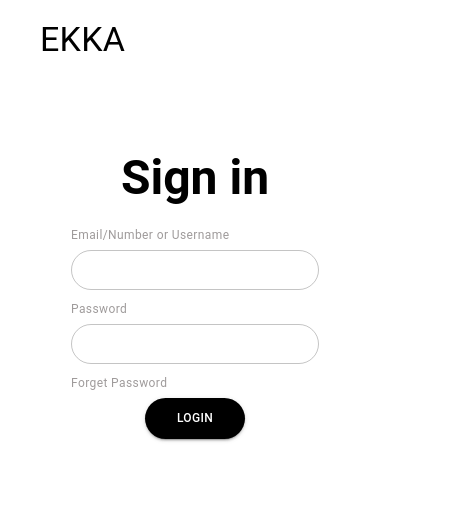
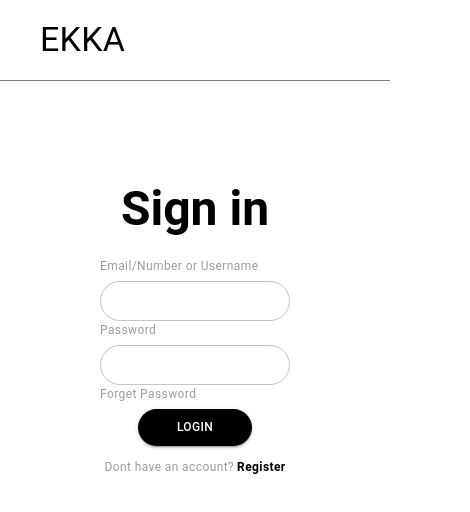
Before and after one commit to abidali671/e-store-dashboard, a React (Create React App) app: page /login in a window 390 px wide. Shown: the top 512 px of the page, 470 px wide, since content can reach past the window. Built offline with nearby package versions, Linux system fonts and the light colour scheme.

Commit message:
form style!

```diff
--- a/src/components/auth_container/index.tsx
+++ b/src/components/auth_container/index.tsx
@@ -1,13 +1,27 @@
 import React from 'react';
-import { Box } from '@mui/material';
+import { Box, Grid } from '@mui/material';
 import { Navbar } from '../../components';
 import * as types from './auth_container.types';
+import * as styles from '../../pages/auth/login/sign_in.styles';
 
+import SignInImg from '../../assests/account.png';
 const AuthContainer: types.ComponentT = ({ children }: types.PropsT) => {
 	return (
 		<Box>
 			<Navbar />
-			{children}
+			<Box sx={{ flexGrow: 1,justifyContent:'center',alignItem:'center'}}>
+				{/* grid layout */}
+				<Grid container columns={12}>
+					<Grid item lg={6} md={6} xs={6}>
+						{/* side Image */}
+						<Box component='img' src={SignInImg} sx={styles.image} />
+					</Grid>
+					<Grid item lg={6} md={6} sm={12} flexGrow={1}>
+						{/* Sign in */}
+					{children}
+					</Grid>
+				</Grid>
+			</Box>
 		</Box>
 	);
 };
--- a/src/components/navbar/index.tsx
+++ b/src/components/navbar/index.tsx
@@ -5,7 +5,7 @@ import * as types from './navbar.types';
 const Navbar: types.ComponentT = () => {
 	return (
 		<Box sx={styles.root}>
-			<Typography variant='h4'>EKKA</Typography>
+			<Typography variant='h4' >EKKA</Typography>
 		</Box>
 	);
 };
--- a/src/components/navbar/navbar.styles.ts
+++ b/src/components/navbar/navbar.styles.ts
@@ -1,11 +1,12 @@
 import { SxProps, Theme } from '@mui/material';
 
 export const root: SxProps<Theme> = {
-	width: '100%',
+	// width: 'auto',
 	height: '80px',
 	background: '#FFF',
 	display: 'flex',
 	alignItems: 'center',
 	justifyContent: 'flex-start',
 	px: '40px',
+	borderBottom:'1px solid gray'
 };
--- a/src/pages/auth/login/index.tsx
+++ b/src/pages/auth/login/index.tsx
@@ -2,34 +2,17 @@ import { Button, TextField, Typography } from '@mui/material';
 import Box from '@mui/material/Box';
 import Paper from '@mui/material/Paper';
 import Grid from '@mui/material/Grid';
-import '../../styles.css';
-import { styled } from '@mui/material/styles';
+// import '../../styles.css';
 import { AuthContainer } from '../../../components';
 import useLogin from './login.hook';
 import SignInImg from '../../../assests/Rectangle5.png';
-
-const Item = styled(Paper)(({ theme }) => ({
-	backgroundColor: theme.palette.mode === 'dark' ? '#1A2027' : '#fff',
-	...theme.typography.body2,
-	// padding: theme.spacing(1),
-	textAlign: 'left',
-	color: theme.palette.text.secondary,
-}));
-
-const Login = () => {
+import * as types from './sign_in.types';
+import * as styles from '../login/sign_in.styles';
+const Login: types.ComponentT =  () => {
 	const { formik } = useLogin();
 	return (
 		<AuthContainer>
-			<Box sx={{ flexGrow: 1 }}>
-				{/* grid layout */}
-				<Grid container columns={12}>
-					<Grid item lg={6} sm={6}>
-						{/* side Image */}
-						<img src={SignInImg} className='signIn-img' />
-					</Grid>
-					<Grid item lg={6} sm={6} flexGrow={1}>
-						{/* Sign in */}
-						<div className='main-signIn'>
+			<Box sx={styles.root}>
 				<form className='flex-form' onSubmit={formik.handleSubmit}>
 					<Typography
 						variant='h3'
@@ -60,6 +43,7 @@ const Login = () => {
 						placeholder=''
 						variant='outlined'
 						size='small'
+						sx={styles.textField}
 					/>
 					<Typography
 						variant='caption'
@@ -80,6 +64,7 @@ const Login = () => {
 						type='password'
 						value={formik.values.password}
 						onChange={formik.handleChange}
+						sx={styles.textField}
 						error={formik.touched.password && Boolean(formik.errors.password)}
 						helperText={formik.touched.password && formik.errors.password}
 					/>
@@ -96,10 +81,10 @@ const Login = () => {
 						style={{
 							borderRadius: 50,
 							backgroundColor: 'black',
-										width: '40%',
+							width: '60%',
 							fontSize: '12px',
 							textAlign: 'center',
-										padding: '10px',
+							padding: '8px',
 						}}
 						className='form-btn'
 						size='medium'
@@ -109,10 +94,16 @@ const Login = () => {
 					>
 						LOGIN
 					</Button>
+					<Typography
+						variant='caption'
+						textAlign='center'
+						sx={{ color: '#9F9B9B',display:'flex',alignItems:'center',justifyContent:'center' }}
+						display='block'
+
+					>
+						Dont have an account?  <p style={{fontWeight:'bolder', paddingLeft:'3px', color:'black'}}> Register</p>
+					</Typography>
 				</form>
-						</div>
-					</Grid>
-				</Grid>
 			</Box>
 		</AuthContainer>
 	);
--- /dev/null
+++ b/src/pages/auth/login/sign_in.styles.ts
@@ -0,0 +1,49 @@
+// .inputRounded .MuiOutlinedInput-root {
+
+// }
+
+// .flex-form {
+// 	text-align: center;
+// }
+// .signIn-img {
+// 	width: 100%;
+//   object-fit: cover;
+// }
+// .main-signIn {
+//
+// }
+// @media (max-width: 500px) {
+// 	.signIn-img {
+// 		display: none;
+// 	}
+// 	.flex-form {
+// 		/* height: 100vh; */
+// 		justify-content: center;
+// 	}
+// }
+import { SxProps, Theme } from '@mui/material';
+
+export const root: SxProps<Theme> = {
+	width: 'auto',
+	display: 'flex',
+	alignItems: 'center',
+	justifyContent: 'flex-start',
+	flexDirection: 'column',
+	margin: '100px',
+	textAlign: 'center',
+};
+export const image: SxProps<Theme> = {
+	width: '100%',
+	objectFit: 'cover',
+	'@media screen and (max-width: 600px)': {
+		display:'none'
+	  },
+};
+export const textField: SxProps<Theme> = {
+
+	width: '100%',
+	marginbottom: '10px',
+	'& .MuiOutlinedInput-root':{
+		borderRadius: '50px !important',
+	}
+};
--- /dev/null
+++ b/src/pages/auth/login/sign_in.types.ts
@@ -0,0 +1,3 @@
+import React from 'react';
+
+export type ComponentT = React.FC;
--- a/src/pages/styles.css
+++ /dev/null
@@ -1,28 +0,0 @@
-.inputRounded .MuiOutlinedInput-root {
-    border-radius: 20px;
-    /* width:50%; */
-    margin-bottom: 10px;
-  }
-
-  .flex-form{
-text-align: center;
-  }
-  .signIn-img{
-    width: 100%;
-
-  }
-  .main-signIn{
-    align-items: center;
-    display: flex;
-    flex-direction: column;
-    margin: 70px auto;
-  }
-  @media (max-width: 500px) {
-    .signIn-img{
-      display: none;
-      }
-      .flex-form{
-        /* height: 100vh; */
-        justify-content: center;
-      }
-  }
```
Also changed, not shown: src/assests/account.png (added), 1 other file (tests, documents, lock files or other folders). Lines whose indentation alone changed are shown as unchanged.
